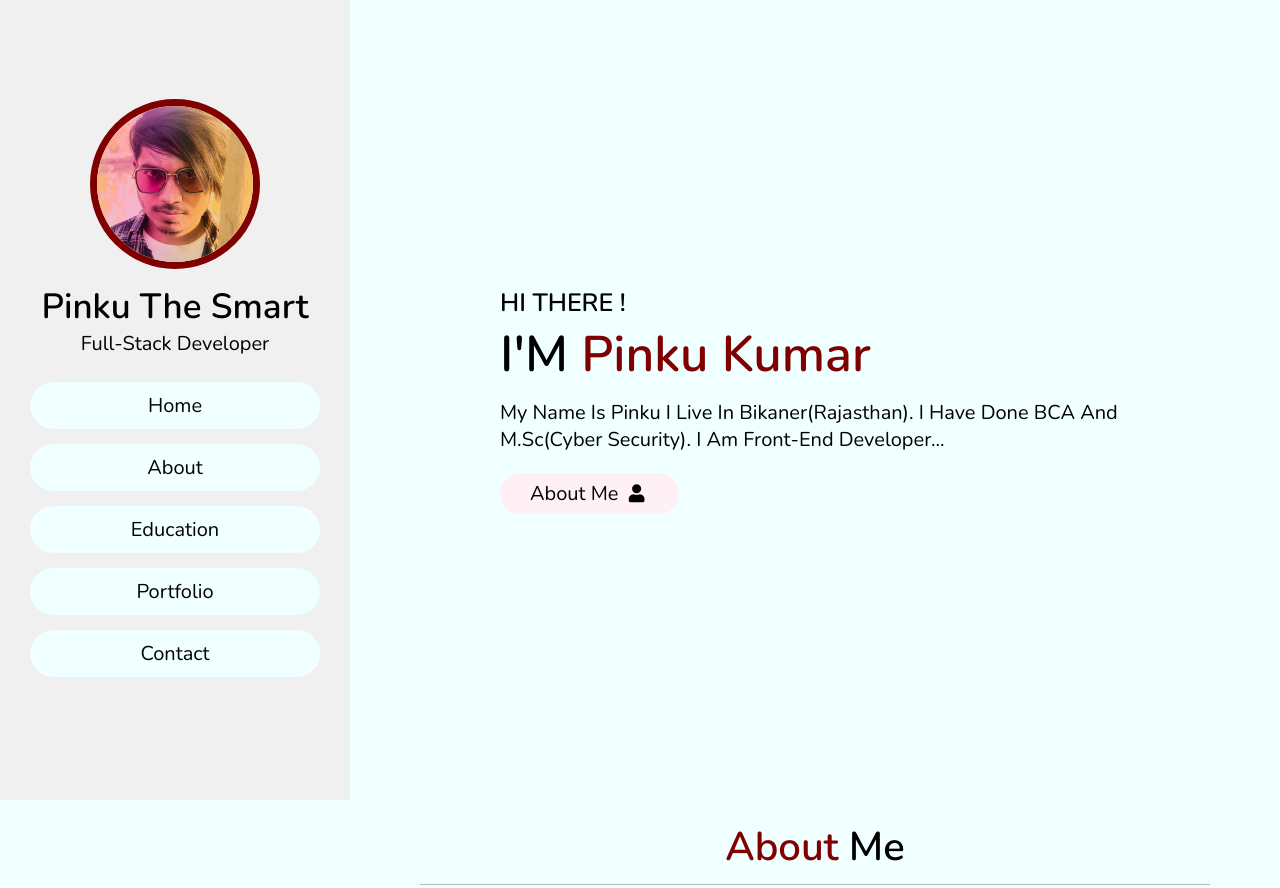
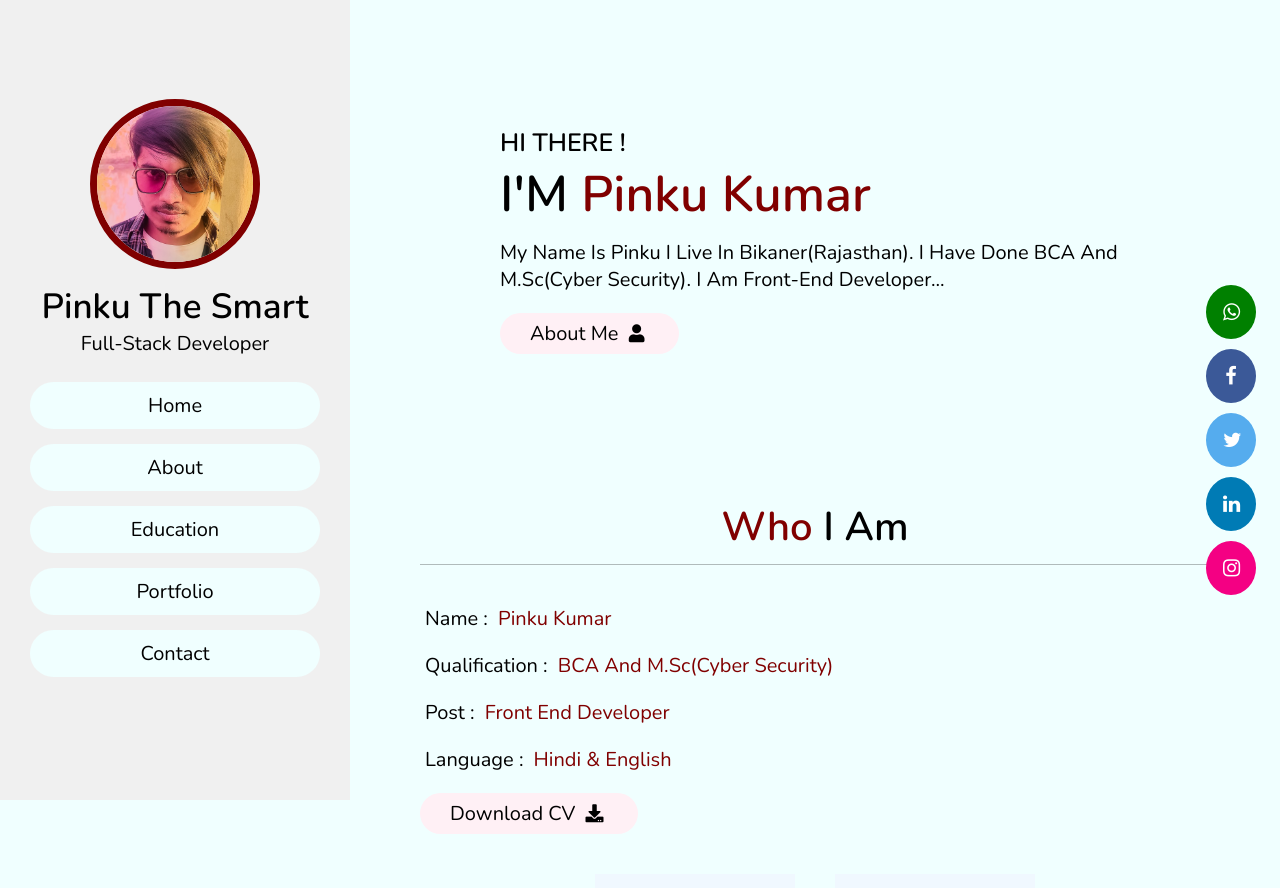
Before and after one commit to coderpinku/portfolio, a plain HTML site: page index.htm in a window 1280 px wide. Shown: the top 888 px of the page. Drawn offline with nearby package versions, Linux system fonts and the light colour scheme.

Commit message:
Add social media icon

```diff
--- a/index.htm
+++ b/index.htm
@@ -7,7 +7,7 @@
 
     <!-- font awesome cdn link  -->
     <link rel="stylesheet" href="https://cdnjs.cloudflare.com/ajax/libs/font-awesome/5.15.2/css/all.min.css">
-
+     <link rel="stylesheet" href="https://cdnjs.cloudflare.com/ajax/libs/font-awesome/4.7.0/css/font-awesome.min.css">
     <!-- custom css file link  -->
     <link rel="stylesheet" href="./style.css">
 
@@ -58,7 +58,7 @@
 
 <section class="about" id="about">
 
-<h1 class="heading"> <span>about</span> me </h1>
+<h1 class="heading"> <span>Who</span> i am </h1>
 
 <div class="row">
 
@@ -247,7 +247,14 @@
 <a href="#home" class="top">
     <img src="img/up-arrow.png" alt="">
 </a>
-
+<!--  Social Icons  -->
+<div class="social">
+<a href="#" class="fa fa-whatsapp"></a>
+<a href="#" class="fa fa-facebook"></a>
+<a href="#" class="fa fa-twitter"></a>
+<a href="#" class="fa fa-linkedin"></a>
+<a href="#" class="fa fa-instagram"></a>
+</div>
 <!-- jquery cdn link  -->
 
 <script src="https://cdnjs.cloudflare.com/ajax/libs/jquery/3.6.0/jquery.min.js"></script>
--- a/style.css
+++ b/style.css
@@ -44,7 +44,7 @@ body{
 }
 
 section{
-    min-height: 100vh;
+    min-height: 60vh;
     padding:1rem;
 }
 
@@ -376,22 +376,47 @@ header .navbar ul li a:hover{
     width: 50px;
     border-radius: 30px;
 }
+.social{
+    position: fixed;
+    bottom:20rem; right: 2rem;
+    z-index: 100;
+    display: flex;
+    flex-direction: column;
+}
+.fa {
+    padding: 17px;
+    font-size: 20px;
+    width: 50px;
+    text-align: center;
+    text-decoration: none;
+    margin: 5px 4px;
+    border-radius: 50%;
+  }
+  .fa:hover {
+    opacity: 0.7;
+}
+.fa-facebook {
+    background: #3B5998;
+    color: white;
+  }
 
+  .fa-twitter {
+    background: #55ACEE;
+    color: white;
+  }
+  .fa-linkedin {
+    background: #007bb5;
+    color: white;
+  }
+  .fa-instagram {
+    background: #f40083;
+    color: white;
+  }
 
-
-
-
-
-
-
-
-
-
-
-
-
-
-
+  .fa-whatsapp{
+    background: green;
+    color: white;
+  }
 
 
 
@@ -465,3 +490,10 @@ header .navbar ul li a:hover{
     }
 
  }
+ @media (max-width:400px){
+    .social{
+        position: fixed;
+        bottom:55rem; right: 0rem;
+
+    }
+ }
```
